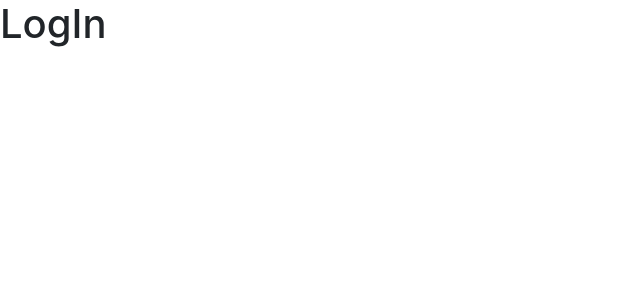
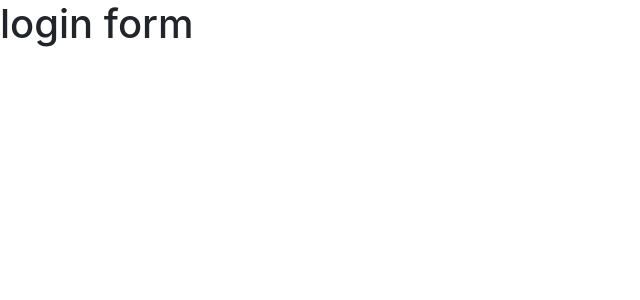
Before and after one commit to wojdanowski/moodup-web, a React (Create React App) app: page / in a window 1280 px wide. Shown: the top 300 px of the page, without its empty margins (0-640 px from the left). Built offline with nearby package versions, Linux system fonts and the light colour scheme.

Commit message:
file structure refactory

```diff
--- a/src/App.js
+++ b/src/App.js
@@ -3,11 +3,11 @@ import { BrowserRouter, Switch, Route } from 'react-router-dom';
 import 'bootstrap/dist/css/bootstrap.min.css';
 import NoMatch from './components/MainViews/NoMatch';
 import Home from './components/MainViews/Home';
-import Login from './components/containers/Login';
+import Login from './containers/Login';
 import CreateRecipe from './components/MainViews/CreateRecipe';
-import Layout from './components/MainViews/hoc/Layout';
 import { theme } from './styleThemes/styleThemes';
 import { ThemeProvider } from 'styled-components';
+import Layout from './components/hoc/Layout';
 
 function App() {
 	return (
--- a/src/components/LogInForm.js
+++ b/src/components/LogInForm.js
@@ -0,0 +1,11 @@
+import React from 'react';
+
+function LogInForm() {
+	return (
+		<div>
+			<h1>login form</h1>
+		</div>
+	);
+}
+
+export default LogInForm;
--- a/src/components/MainViews/hoc/Layout.js
+++ b/src/components/hoc/Layout.js
@@ -1,7 +1,7 @@
 import React from 'react';
 import Container from 'react-bootstrap/Container';
 import { withRouter } from 'react-router-dom';
-import NavigationBar from './../../NavigationBar';
+import NavigationBar from './../NavigationBar';
 
 function Layout(props) {
 	const NavigationWithRouter = withRouter(NavigationBar);
--- a/src/components/containers/Login.js
+++ b/src/containers/Login.js
@@ -1,9 +1,10 @@
 import React from 'react';
+import LogInForm from './../components/LogInForm';
 
 function Login() {
 	return (
 		<div>
-			<h1>LogIn</h1>
+			<LogInForm />
 		</div>
 	);
 }
```
Also changed, not shown: 1 other file (tests, documents, lock files or other folders).
